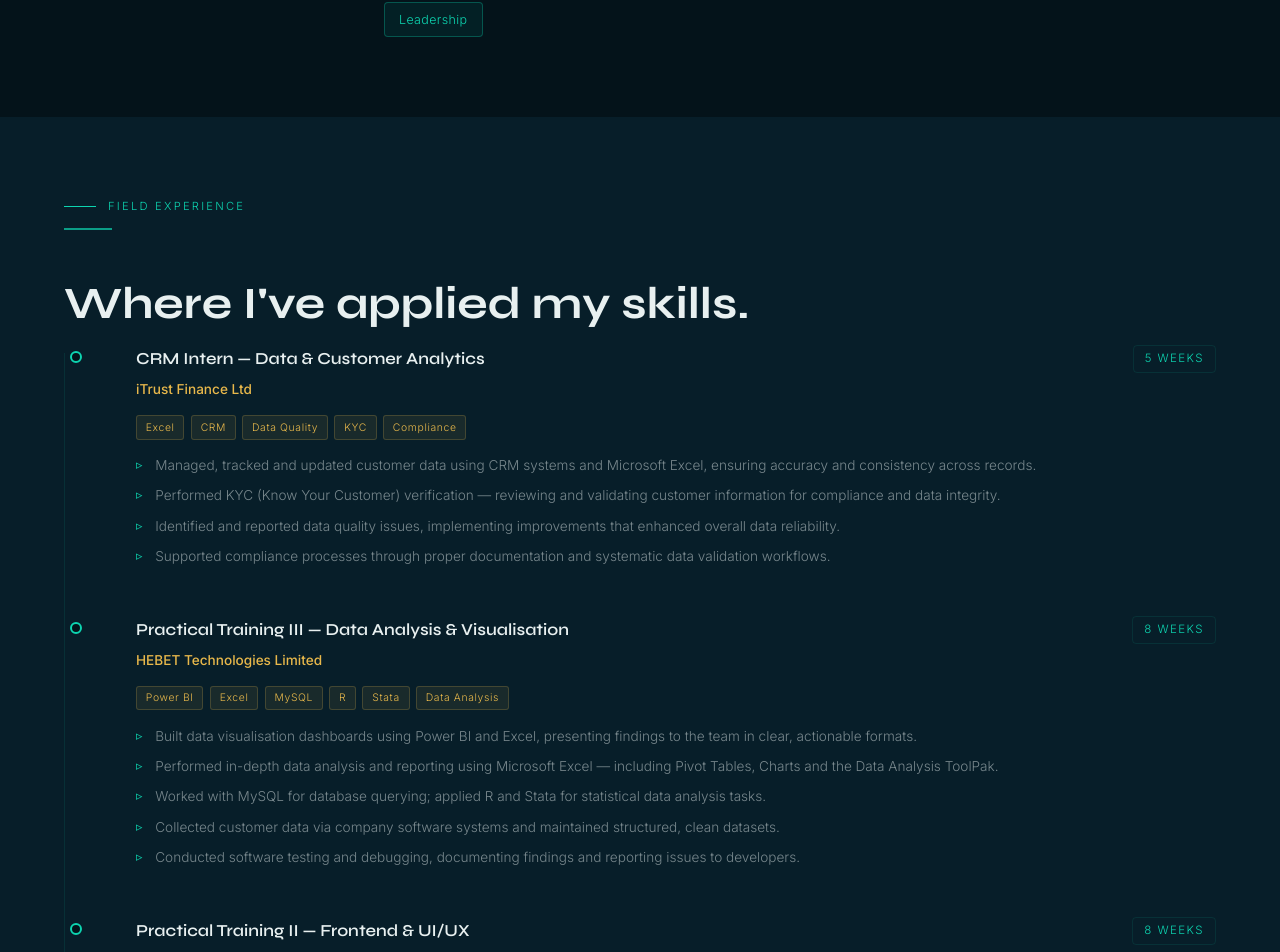
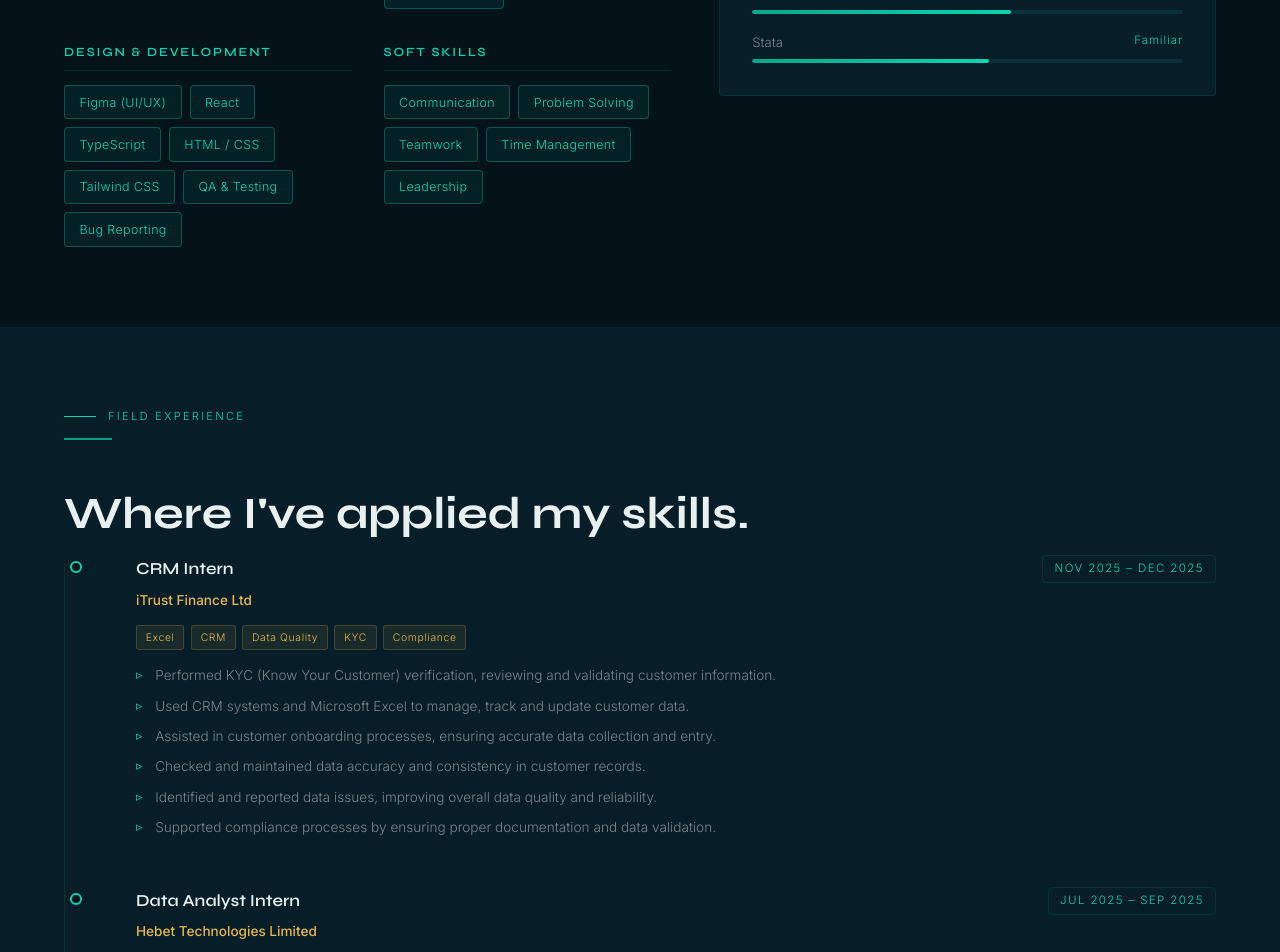
Before and after one commit to godwin105/godwin-portfolio, a React (Vite) app: page / in a window 1280 px wide. Shown: the part 2580-3532 px from the top of the page. Built offline with nearby package versions, Linux system fonts and the light colour scheme.

Commit message:
Updating my website to current data

```diff
--- a/src/components/About.jsx
+++ b/src/components/About.jsx
@@ -2,17 +2,16 @@ import styles from './About.module.css'
 
 const info = [
   { key: 'Location', val: 'Dar es Salaam, Tanzania' },
-  { key: 'Email', val: 'godwintairo0@gmail.com' },
-  { key: 'Phone', val: '+255 694 007 399' },
   { key: 'Languages', val: 'English & Swahili' },
-  { key: 'Focus areas', val: 'Data Analysis, Auditing, Visualisation, Reporting' },
+  { key: 'Focus areas', val: 'Data Analysis, Visualisation, Reporting, FinTech' },
   { key: 'Availability', val: 'Open to full-time & internship roles' },
 ]
 
 const education = [
-  { year: '2022 – Present', school: 'University of Dar es Salaam', degree: 'BSc Computer Engineering & Information Technology' },
+  { year: '2022 – Present', school: 'University of Dar es Salaam', degree: 'BSc Computer Engineering & Information Technology · Expected Nov 2026' },
   { year: '2020 – 2022', school: 'Ndanda Boys High School', degree: 'Advanced Certificate of Secondary Education (ACSEE)' },
-  { year: '2015 – 2019', school: 'Dar es Salaam Secondary School', degree: 'Certificate of Secondary Education (CSEE)' },
+  { year: '2016 – 2019', school: 'Dar es Salaam Secondary School', degree: 'Certificate of Secondary Education (CSEE)' },
+  { year: '2009 – 2015', school: 'Diamond Primary School', degree: 'Primary School Leaving Examination (PSLE)' },
 ]
 
 export default function About() {
--- a/src/components/Experience.jsx
+++ b/src/components/Experience.jsx
@@ -2,51 +2,53 @@ import styles from './Experience.module.css'
 
 const experiences = [
   {
-    role: 'CRM Intern — Data & Customer Analytics',
-    duration: '5 weeks',
+    role: 'CRM Intern',
+    duration: 'Nov 2025 – Dec 2025',
     org: 'iTrust Finance Ltd',
     tags: ['Excel', 'CRM', 'Data Quality', 'KYC', 'Compliance'],
     bullets: [
-      'Managed, tracked and updated customer data using CRM systems and Microsoft Excel, ensuring accuracy and consistency across records.',
-      'Performed KYC (Know Your Customer) verification — reviewing and validating customer information for compliance and data integrity.',
-      'Identified and reported data quality issues, implementing improvements that enhanced overall data reliability.',
-      'Supported compliance processes through proper documentation and systematic data validation workflows.',
+      'Performed KYC (Know Your Customer) verification, reviewing and validating customer information.',
+      'Used CRM systems and Microsoft Excel to manage, track and update customer data.',
+      'Assisted in customer onboarding processes, ensuring accurate data collection and entry.',
+      'Checked and maintained data accuracy and consistency in customer records.',
+      'Identified and reported data issues, improving overall data quality and reliability.',
+      'Supported compliance processes by ensuring proper documentation and data validation.',
     ],
   },
   {
-    role: 'Practical Training III — Data Analysis & Visualisation',
-    duration: '8 weeks',
-    org: 'HEBET Technologies Limited',
+    role: 'Data Analyst Intern',
+    duration: 'Jul 2025 – Sep 2025',
+    org: 'Hebet Technologies Limited',
     tags: ['Power BI', 'Excel', 'MySQL', 'R', 'Stata', 'Data Analysis'],
     bullets: [
-      'Built data visualisation dashboards using Power BI and Excel, presenting findings to the team in clear, actionable formats.',
-      'Performed in-depth data analysis and reporting using Microsoft Excel — including Pivot Tables, Charts and the Data Analysis ToolPak.',
-      'Worked with MySQL for database querying; applied R and Stata for statistical data analysis tasks.',
-      'Collected customer data via company software systems and maintained structured, clean datasets.',
-      'Conducted software testing and debugging, documenting findings and reporting issues to developers.',
+      'Performed data entry, updating and data analysis using Microsoft Excel for database management.',
+      'Gained hands-on experience with data visualisation and analysis tools including Excel, Power BI, MySQL, R and Stata.',
+      'Collected data from customers using company software systems.',
+      'Conducted software testing, debugging and reported identified issues to the development team.',
+      'Participated in meetings and assisted in training customers on software usage.',
     ],
   },
   {
-    role: 'Practical Training II — Frontend & UI/UX',
-    duration: '8 weeks',
-    org: 'HEBET Technologies Limited',
+    role: 'Software Engineering Intern',
+    duration: 'Jul 2024 – Sep 2024',
+    org: 'Hebet Technologies Limited',
     tags: ['React', 'Figma', 'Tailwind CSS', 'QA', 'Testing'],
     bullets: [
-      'Designed mobile and web application interfaces using Figma, applying UX principles to create user-friendly prototypes.',
+      'Designed mobile and web-based application interfaces (UI/UX) using Figma and other prototyping tools.',
+      'Participated in testing and quality assurance of mobile and web applications before deployment, documented test results and recommended improvements.',
       'Developed frontend components using React and Tailwind CSS.',
-      'Participated in QA testing and documented test results with recommended improvements before deployment.',
-      'Attended client meetings and contributed to User Requirements Document (URD) discussions and presentations.',
+      'Attended official client-company meetings, engaging in discussions and presentations of User Requirements Documents (URDs).',
     ],
   },
   {
-    role: 'Practical Training I — FinTech & Web Development',
-    duration: '8 weeks',
-    org: 'FINHUB @ CoICT — Sponsored by CRDB Bank',
+    role: 'Software Engineering Intern',
+    duration: 'Jul 2023 – Sep 2023',
+    org: 'College of ICT (CoICT) FINHUB — UDICTI',
     tags: ['FinTech', 'React', 'JavaScript', 'HTML/CSS', 'Figma'],
     bullets: [
-      'Explored FinTech problem-solving and digital financial solution development in a CRDB Bank-sponsored programme.',
-      'Gained hands-on experience building web applications using JavaScript, React, HTML and CSS.',
-      'Designed user-friendly UI/UX interfaces for mobile and web applications using Figma and other prototyping tools.',
+      'Explored FinTech problem-solving techniques, with a focus on innovation and digital financial solutions.',
+      'Gained hands-on experience in developing web-based applications using JavaScript, React, HTML and CSS.',
+      'Learned to design user-friendly UI/UX for mobile and web applications using Figma and other prototyping tools.',
     ],
   },
 ]
--- a/src/components/Projects.jsx
+++ b/src/components/Projects.jsx
@@ -1,55 +1,53 @@
 import styles from './Projects.module.css'
 
 const projects = [
-
   {
-    tag: 'Python · Data Analysis',
-    name: 'AI-powered-phishing-email-detector',
-    desc: 'AI-powered phishing email detector using Python, scikit-learn, and Streamlit.',
-    stack: ['Python', 'scikit-learn', 'streamlit'],
-    link: 'https://github.com/godwin105/AI-powered-phishing-email-detector',
+    tag: 'React · Blockchain · Web3',
+    name: 'Bloblytics',
+    desc: 'A decentralized data analytics and file storage web application built on the Aptos blockchain using Shelby Protocol for on-chain file persistence.',
+    stack: ['React 18', 'Vite', 'TanStack Query', 'Recharts', 'Aptos', 'Shelby Protocol', 'PWA'],
+    link: 'https://bloblytics.vercel.app/',
+    date: 'Apr 2026 – Present',
   },
   {
-    tag: 'React · Frontend',
+    tag: 'React · Blockchain · Python',
+    name: 'Shelby Proof-of-Data',
+    desc: 'A decentralized tool that allows users to prove a file existed at a specific time by storing it on Shelby\'s decentralized storage network and recording its cryptographic hash and timestamp on the Aptos blockchain.',
+    stack: ['React 18', 'Vite', 'Tailwind CSS', 'Aptos', 'Shelby SDK', 'FastAPI', 'PostgreSQL', 'Vercel'],
+    link: 'https://shelby-proof-of-data.vercel.app/',
+    date: 'May 2026 – Present',
+  },
+  {
+    tag: 'React · TypeScript · DeFi',
+    name: 'Concrete Vault Radar',
+    desc: 'A non-wallet connection web app that helps the community discover, compare and monitor Concrete Earn vaults. Community intelligence for Earn V2 vaults.',
+    stack: ['React 18', 'TypeScript', 'Tailwind CSS', 'Recharts', 'wagmi v2', 'viem v2', 'TanStack Query', 'Zustand'],
+    link: 'https://concrete-vault-radar.vercel.app/',
+    date: 'Mar 2026 – May 2026',
+  },
+  {
+    tag: 'Python · Flask · React',
+    name: 'Sales Data Analysis System',
+    desc: 'A web-based system that helps small and local businesses in Tanzania record stock, sales and expenses and visualise their performance through interactive analytics — replacing manual bookkeeping with simple, accessible digital workflows.',
+    stack: ['Python', 'Flask', 'SQLAlchemy', 'MySQL', 'React', 'Tailwind CSS', 'Chart.js', 'AzamPay'],
+    link: 'https://sales-data-analysis-system-5e6bi.ondigitalocean.app/',
+    date: 'Dec 2025 – Present',
+  },
+  {
+    tag: 'Python · Machine Learning',
+    name: 'AI-Powered Phishing Email Detector',
+    desc: 'Machine learning-based system that detects phishing emails using NLP and logistic regression via scikit-learn, specifically tailored for government use cases. Built with Streamlit.',
+    stack: ['Python', 'scikit-learn', 'Streamlit', 'NLP'],
+    link: 'https://ai-powered-phishing-email-detector.streamlit.app/',
+    date: 'May 2025 – Jun 2025',
+  },
+  {
+    tag: 'React · Vite · CSS Modules',
     name: 'This Portfolio Website',
-    desc: 'Designed and built this personal portfolio using React and Vite — showcasing data projects, skills and experience. Fully responsive, dark-themed, and deployed on Vercel.',
+    desc: 'My personal portfolio showcasing data projects, skills and experience. Fully responsive, dark-themed, and deployed on Vercel. Built with React + Vite and CSS Modules.',
     stack: ['React', 'Vite', 'CSS Modules'],
     link: 'https://godwintairo.vercel.app',
-  },
-  {
-    tag: 'Python · Backend',
-    name: 'Sales Data Analysis System',
-    desc: 'A web based sales data analysis system built with Python, HTML, CSS, and MySQL. It allows users to upload sales data, run SQL queries for insights, and visualize results with charts. The backend handles data processing and query execution, while the frontend provides an intuitive interface for users to interact with their sales data.',
-    stack: ['Python', 'HTML', 'CSS', 'MySQL'],
-    link: 'https://github.com/godwin105/Sales-Data-Analysis-System.git',
-  },
-  {
-    tag: 'Excel · Statistical Analysis',
-    name: 'Student Performance Study',
-    desc: 'Applied Excel\'s Data Analysis ToolPak and R to examine the relationship between study hours and exam performance across 200+ students. Presented findings as a structured report.',
-    stack: ['Excel', 'R', 'Statistical Analysis'],
-    link: '#',
-  },
-  {
-    tag: 'Figma · UI/UX',
-    name: 'Sales Data Analysis System UI',
-    desc: 'Designed a high-fidelity Figma prototype of a web-based analytics dashboard for a small business — focusing on clean data presentation and intuitive navigation.',
-    stack: ['Figma', 'UI/UX Design', 'Prototyping'],
-    link: 'https://www.figma.com/proto/Hnejot1PG37DzWcyGb0Yh6/Sales-Data-Analysis-System?page-id=0%3A1&node-id=106-460&p=f&viewport=180%2C151%2C0.25&t=iEMDqC3Pj1HPZxBm-1&scaling=scale-down&content-scaling=fixed&starting-point-node-id=41%3A6',
-  },
-  {
-    tag: 'Power BI Dashboard',
-    name: 'Sales Performance Tracker',
-    desc: 'An interactive Power BI dashboard analysing monthly sales trends, regional performance, and KPIs for a retail business. Includes drill-through reports and dynamic slicers.',
-    stack: ['Power BI', 'Excel', 'DAX'],
-    link: '#',
-  },
-  {
-    tag: 'SQL · MySQL',
-    name: 'FinTech Database Queries',
-    desc: 'Designed and ran complex SQL queries on a financial transactions database to surface insights on payment trends, fraud patterns, and customer segment analysis.',
-    stack: ['MySQL', 'SQL', 'Excel'],
-    link: '#',
+    date: 'Mar 2026',
   },
 ]
 
@@ -60,7 +58,6 @@ export default function Projects() {
       <div className="section-divider" />
       <h2 className="section-title">Things I've built & analysed. And still working on more.</h2>
 
-
       <div className={styles.grid}>
         {projects.map((p, i) => (
           <div key={i} className={styles.card}>
@@ -70,9 +67,13 @@ export default function Projects() {
             <div className={styles.stack}>
               {p.stack.map(s => <span key={s} className={styles.pill}>{s}</span>)}
             </div>
-            <a href={p.link} className={styles.cardLink}>
-              View project <span className={styles.arrow}>→</span>
-            </a>
+            {p.link !== '#' ? (
+              <a href={p.link} target="_blank" rel="noopener noreferrer" className={styles.cardLink}>
+                View project <span className={styles.arrow}>→</span>
+              </a>
+            ) : (
+              <span className={styles.cardLinkDisabled}>Coming soon</span>
+            )}
           </div>
         ))}
       </div>
--- a/src/components/Projects.module.css
+++ b/src/components/Projects.module.css
@@ -77,6 +77,13 @@
 .cardLink:hover { color: var(--teal); }
 .arrow { transition: transform 0.2s; }
 .cardLink:hover .arrow { transform: translateX(4px); }
+.cardLinkDisabled {
+  font-size: 0.75rem;
+  letter-spacing: 0.1em;
+  text-transform: uppercase;
+  color: var(--border);
+  cursor: default;
+}
 
 @media (max-width: 1100px) {
   .grid { grid-template-columns: repeat(2, 1fr); }
--- a/src/components/Skills.jsx
+++ b/src/components/Skills.jsx
@@ -23,7 +23,7 @@ const groups = [
   },
   {
     title: 'Design & Development',
-    chips: ['Figma (UI/UX)', 'React', 'HTML / CSS', 'QA & Testing'],
+    chips: ['Figma (UI/UX)', 'React', 'TypeScript', 'HTML / CSS', 'Tailwind CSS', 'QA & Testing', 'Bug Reporting'],
     core: true,
   },
   {
```
